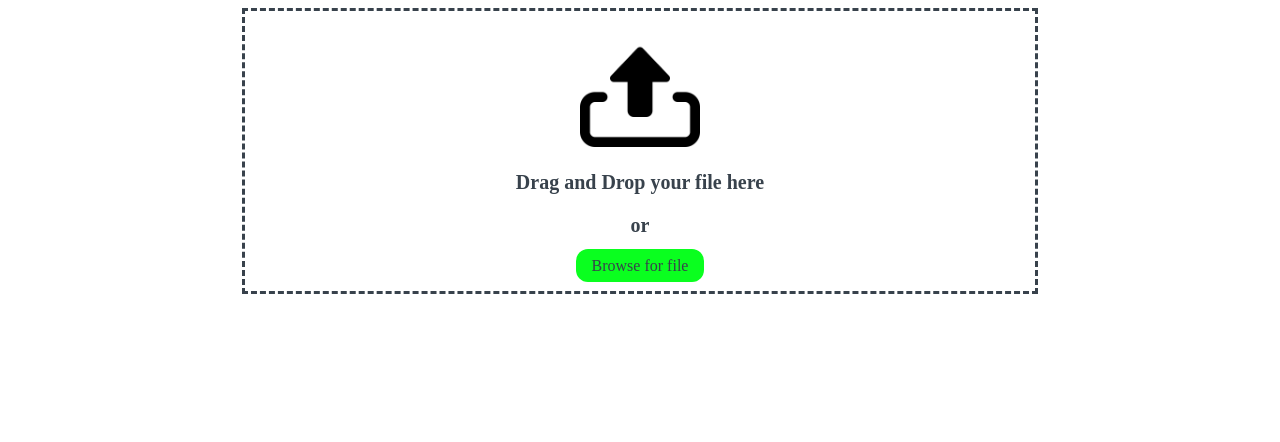
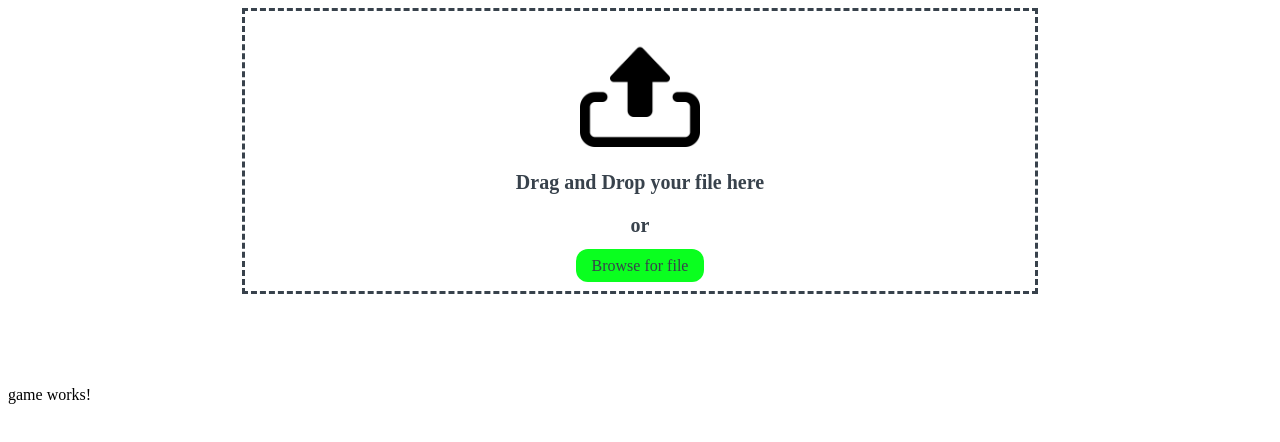
Before and after one commit to frederick-m-k/segementAllocator, an Angular app: page / in a window 1280 px wide. Shown: the top 442 px of the page. Built offline with nearby package versions, Linux system fonts and the light colour scheme.

Commit message:
Adding the game component

```diff
--- a/src/app/app.component.html
+++ b/src/app/app.component.html
@@ -7,4 +7,6 @@
 
 <p appFileChecking [fileType] = "fileType" [fileContent] = "fileContent" ></p>
 
+<app-game></app-game>
+
 <!-- Footer -->
--- a/src/app/app.component.ts
+++ b/src/app/app.component.ts
@@ -1,4 +1,4 @@
-import { Component, Output, EventEmitter } from '@angular/core';
+import { Component } from '@angular/core';
 
 @Component({
   selector: 'app-root',
--- a/src/app/app.module.ts
+++ b/src/app/app.module.ts
@@ -4,6 +4,7 @@
 import { AppRoutingModule } from './app-routing.module';
 import { AppComponent } from './app.component';
 import { DragNDropComponent } from './drag-n-drop/drag-n-drop.component';
+import { GameComponent } from './game/game.component';
 import { CheckTextGridDirective } from './file-checking/check-text-grid/check-text-grid.directive';
 import { FileCheckingDirective } from './file-checking/file-checking.directive';
 
@@ -11,6 +12,7 @@
   declarations: [
     AppComponent,
     DragNDropComponent,
+    GameComponent,
     CheckTextGridDirective,
     FileCheckingDirective
   ],
--- /dev/null
+++ b/src/app/game/game.component.html
@@ -0,0 +1 @@
+<p>game works!</p>
--- /dev/null
+++ b/src/app/game/game.component.ts
@@ -0,0 +1,18 @@
+import { Component, OnInit, Input } from '@angular/core';
+
+@Component({
+  selector: 'app-game',
+  templateUrl: './game.component.html',
+  styleUrls: ['./game.component.css']
+})
+export class GameComponent implements OnInit {
+
+  @Input() firstLayer: [[number, number, string]];
+  @Input() secondLayer: [[number, number, string]];
+
+  constructor() { }
+
+  ngOnInit(): void {
+  }
+
+}
```
Also changed, not shown: src/app/game/game.component.css (added), 1 other file (tests, documents, lock files or other folders).
